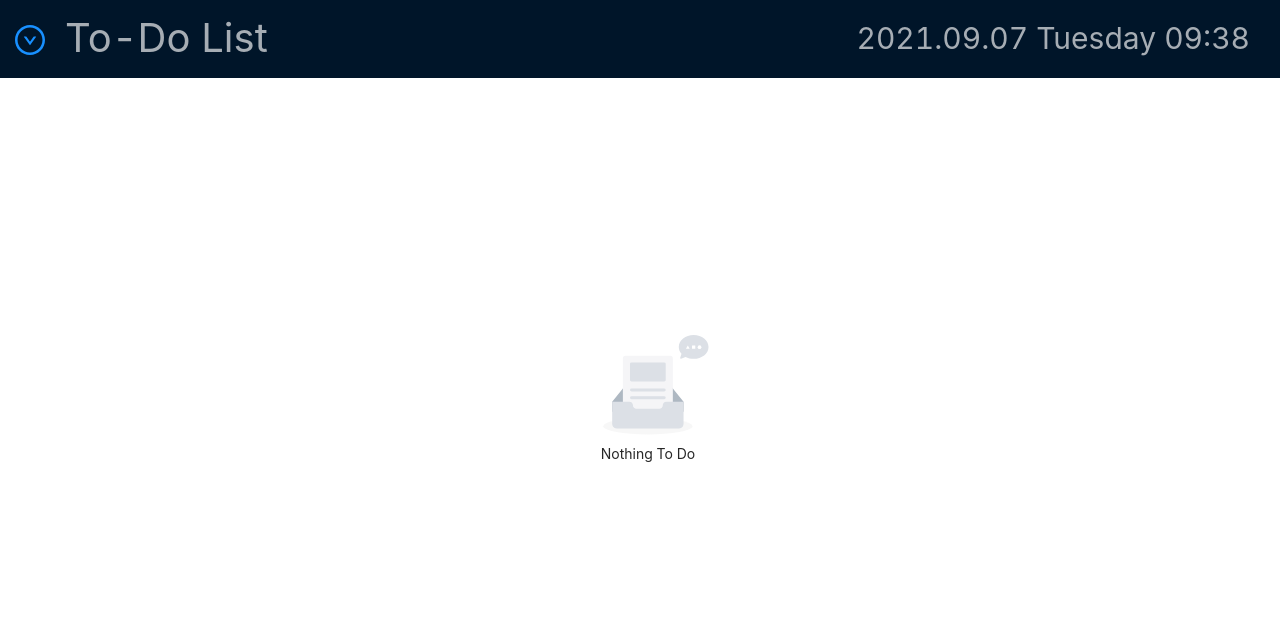
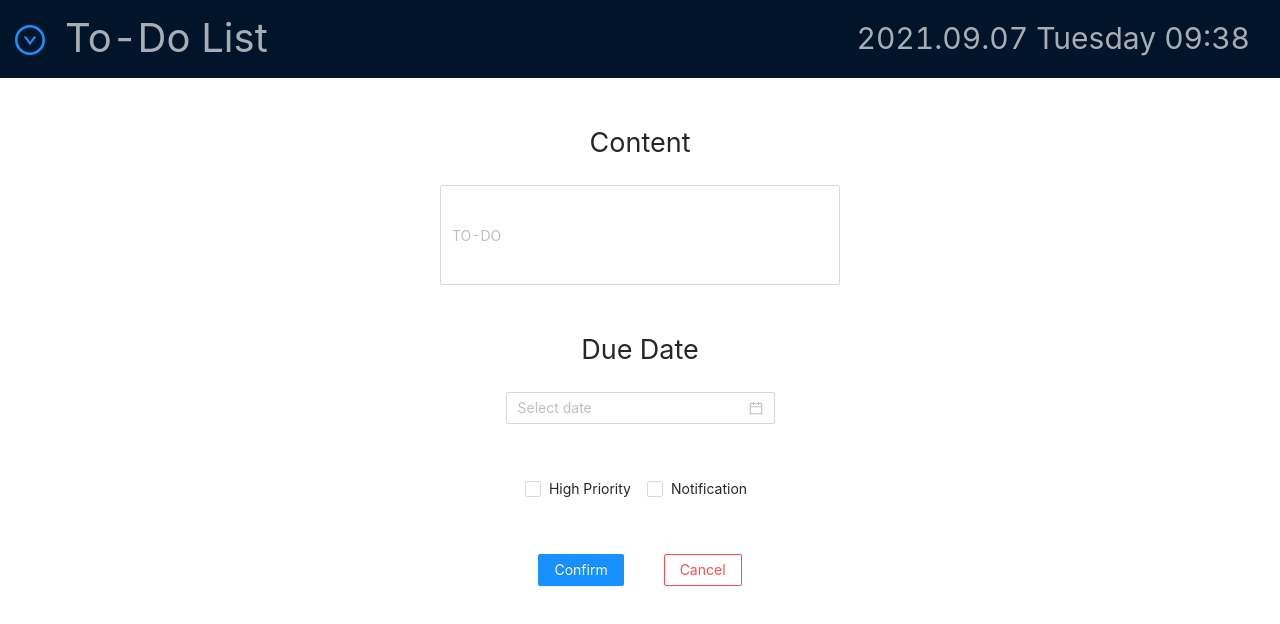
Before and after one commit to zxl010128/ToDoLists, a React (Create React App) app: page /EventAdd in a window 1280 px wide. Shown: the top 624 px of the page. Built offline with nearby package versions, Linux system fonts and the light colour scheme.

Commit message:
Finished add event page

```diff
--- a/package.json
+++ b/package.json
@@ -11,9 +11,12 @@
     "@types/node": "^12.20.23",
     "@types/react": "^17.0.20",
     "@types/react-dom": "^17.0.9",
+    "@types/react-router": "^5.1.16",
+    "@types/react-router-dom": "^5.1.8",
     "antd": "^4.16.13",
     "react": "^17.0.2",
     "react-dom": "^17.0.2",
+    "react-router-dom": "^5.3.0",
     "react-scripts": "4.0.3",
     "typescript": "^4.4.2",
     "web-vitals": "^1.1.2"
--- a/src/App.css
+++ b/src/App.css
@@ -57,16 +57,6 @@
   position: absolute;
 }
 
-@media (max-width: 700px) {
-  .Title {
-    font-size: 30px;
-  }
-  .dropDownIcon {
-    font-size: 20px;
-    margin: 15px -5px 15px 15px;
-  }
-}
-
 .Feed {
   margin: 10px auto;
   display: flex;
@@ -81,3 +71,40 @@
   left:50%;
   transform: translate(-50%, -50%);
 }
+
+.InfoSmallBox {
+  line-height: 30px;
+  margin: 50px;
+}
+
+.clickButton {
+  margin: 0 20px;
+}
+
+.EventPage {
+  margin: 0 auto;
+}
+
+.inputContent {
+  width: 400px;
+  height: 100px;
+}
+
+@media (max-width: 700px) {
+  .Title {
+    font-size: 30px;
+  }
+  .dropDownIcon {
+    font-size: 20px;
+    margin: 15px -5px 15px 15px;
+  }
+
+  .inputContent {
+    width: 250px;
+    height: 60px;
+  }
+}
+
+.InfoSmallBox > p{
+  font-size: 27px;
+}
--- a/src/App.tsx
+++ b/src/App.tsx
@@ -1,10 +1,23 @@
 import React, { FC } from 'react';
 import MainPage from './pages/MainPage';
+import EventAddPage from './pages/EventAddPage';
 import './App.css';
+import {
+  BrowserRouter as Router,
+  Switch,
+  Route,
+} from 'react-router-dom';
 
 const App: FC = () => (
   <div className="App">
-    <MainPage/>
+    <Router>
+      <Switch>
+        <Route exact path='/' component={MainPage}></Route>
+      </Switch>
+      <Switch>
+        <Route path='/EventAdd' component={EventAddPage}></Route>
+      </Switch>
+    </Router>
   </div>
 );
 
--- /dev/null
+++ b/src/components/EventAdd.tsx
@@ -0,0 +1,79 @@
+import { Input } from 'antd';
+import { DatePicker, Space, Checkbox, Button } from 'antd';
+import { useState } from 'react';
+import { Link } from 'react-router-dom';
+
+export default function EventAdd() {
+
+  const [Priority, setPriority] = useState(false);
+  const [Notification, setNotification] = useState(false);
+  const [Content, setContent] = useState('');
+  const [Due, setDue] = useState('')
+
+  function handlePriorityChange() {
+
+    if (Priority === false) {
+      setPriority(true);
+    } else {
+      setPriority(false);
+    }
+
+  }
+
+  function handleNotificationChange() {
+
+    if (Notification === false) {
+      setNotification(true);
+    } else {
+      setNotification(false);
+    }
+
+  }
+
+  function handleDateChange(value: any, dateString: string) {
+    setDue(dateString);
+  }
+
+  function handleConfirm() {
+
+    if (Content === '' || Due === '') {
+      alert("Please enter the Content and Due Date at least!");
+    }
+    console.log(Priority, Notification, Content, Due)
+
+  }
+
+  return (
+
+    <div className = "InformationBox">
+      <div className="InfoSmallBox">
+        <p>Content</p>
+        <Input
+        placeholder="TO-DO"
+        className='inputContent'
+        onChange={(event) => setContent(event.target.value)}
+        />
+      </div>
+      <div className="InfoSmallBox">
+        <p>Due Date</p>
+        <Space direction="vertical" size={12}>
+          <DatePicker
+          showTime
+          onChange={ handleDateChange }
+          />
+        </Space>
+      </div>
+      <div className="InfoSmallBox">
+        <Checkbox onChange={ handlePriorityChange }>High Priority</Checkbox>
+        <Checkbox onChange={ handleNotificationChange }>Notification</Checkbox>
+      </div>
+      <div className="InfoSmallBox">
+        <Button type="primary" className="clickButton" onClick={ () => {handleConfirm()} }>Confirm</Button>
+        <Button danger className="clickButton">
+          <Link to="/">Cancel</Link>
+        </Button>
+      </div>
+
+    </div>
+  )
+}
--- a/src/components/FeedPage.tsx
+++ b/src/components/FeedPage.tsx
@@ -5,7 +5,7 @@ export default function FeedPage() {
 
   const [events, setEvents] = useState([]);
 
-  if (events.length === 1) {
+  if (events.length !== 0) {
     return (
       <div className="Feed">
         2333
--- a/src/components/Header.tsx
+++ b/src/components/Header.tsx
@@ -1,21 +1,26 @@
 import { Layout, Menu, Dropdown } from 'antd';
-
 import { DownCircleOutlined, AppstoreAddOutlined, SaveOutlined, RollbackOutlined } from '@ant-design/icons';
 import { useEffect, useState } from 'react';
+import { Link } from 'react-router-dom';
 
-const menu = (
+const menu = () => {
+
+  return (
     <Menu>
       <Menu.Item icon={<SaveOutlined />}>
         Save
       </Menu.Item>
       <Menu.Item icon={<AppstoreAddOutlined/>}>
-      Add New Event
+        <Link to="/EventAdd">Add New Event</Link>
       </Menu.Item>
       <Menu.Item icon={<RollbackOutlined/>}>
-      Back To MainPage
+        <Link to="/">Back To MainPage</Link>
       </Menu.Item>
     </Menu>
   );
+
+}
+
 
 function currentTime(): string {
   let currTime = new Date();
--- /dev/null
+++ b/src/pages/EventAddPage.tsx
@@ -0,0 +1,14 @@
+import Header from '../components/Header';
+import EventAdd from '../components/EventAdd';
+
+export default function EventAddPage() {
+
+  return(
+    <div className="App">
+      <Header></Header>
+      <div className="EventPage">
+        <EventAdd></EventAdd>
+      </div>
+    </div>
+  )
+}
--- a/src/pages/MainPage.tsx
+++ b/src/pages/MainPage.tsx
@@ -5,8 +5,8 @@ export default function MainPage() {
 
   return(
     <div className="App">
-    <Header></Header>
-    <FeedPage></FeedPage>
-  </div>
+      <Header></Header>
+      <FeedPage></FeedPage>
+    </div>
   )
 }
```
Also changed, not shown: 1 other file (tests, documents, lock files or other folders). Lines whose indentation alone changed are shown as unchanged.
